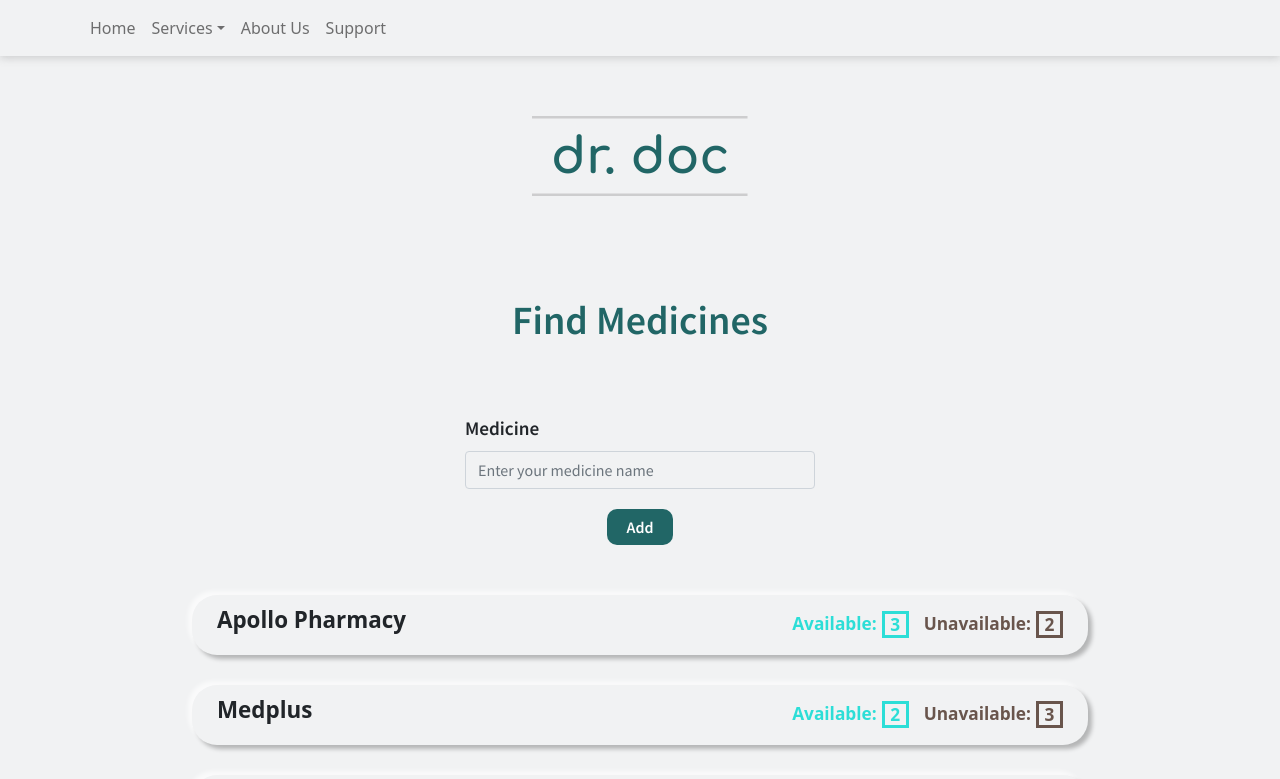
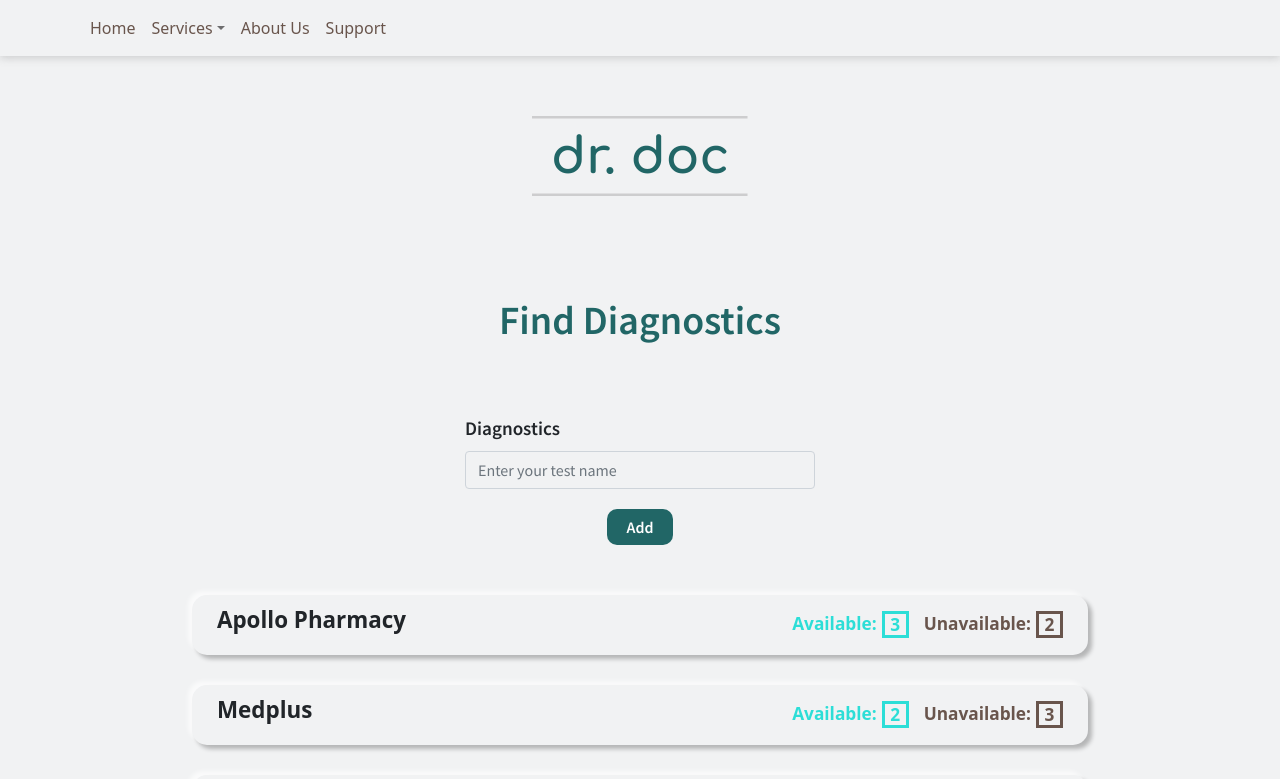
Before and after one commit to ChetanKrishna07/Dr-Doc, a React (Create React App) app: page /diagnostics in a window 1280 px wide. Shown: the top 779 px of the page. Built offline with nearby package versions, Linux system fonts and the light colour scheme.

Commit message:
Create Pages, Change accordian styles

```diff
--- a/package.json
+++ b/package.json
@@ -10,6 +10,7 @@
     "react": "^17.0.2",
     "react-bootstrap": "^2.0.2",
     "react-dom": "^17.0.2",
+    "react-router-dom": "^6.0.2",
     "react-scripts": "4.0.3",
     "web-vitals": "^1.1.2"
   },
--- a/src/App.js
+++ b/src/App.js
@@ -1,71 +1,23 @@
 import React from 'react';
 import './App.css';
-import Navigation from './Components/Navbar'
-import MainLogo from './Components/MainLogo'
-import Header from './Components/Header'
-import Input from './Components/Input'
-import Button from './Components/Button'
-import Medicine from './Components/MedicineList'
-import Store from './Components/Store'
-import Footer from './Components/Footer'
-
-import LogoSrc from './images/main_logo.png'
-import Colors from './colorsPallate'
+import { BrowserRouter, Routes, Route } from "react-router-dom";
+import Diagnostics from './pages/diagnostics';
+import Medicines from './pages/medicines';
+import Navigation from './Components/Navbar';
+import Footer from './Components/Footer';
 
 function App() {
-  const [medicines, updateMedicines] = React.useState([])
-  const [inputText, setInput] = React.useState("")
-
-  function addMedicine() {
-    if (inputText != "") {
-      updateMedicines((prevMedicines) => {
-        return [...prevMedicines, inputText];
-      })
-      setInput("")
-    }
-  }
-
-  function inputChange(event) {
-    setInput(event.target.value);
-  }
-
-  function deleteItem(index) {
-    console.log(index)
-    updateMedicines((prevMedicines) => {
-      return prevMedicines.filter((medicine, idx) => {
-        return idx != index
-      });
-    })
-  }
-
   return (
-    <div>
+    <BrowserRouter>
       <Navigation />
-      <MainLogo src={LogoSrc} />
-      <Header title="Find Medicines" />
-      <Input name="Medicine"
-        placeholder="Enter your medicine name"
-        type="text"
-        value={inputText}
-        handleChange={inputChange}
-      />
-      <Button text="Add" color={Colors.primary} handleClick={addMedicine} />
-      {medicines.map((medicine, index) => (
-        <Medicine
-          key={index}
-          name={medicine}
-          index={index}
-          handleClick={deleteItem}
-        />
-      ))}
-      <Store storeName="Apollo Pharmacy" available="3" unavailable="2"/>
-      <Store storeName="Medplus" available="2" unavailable="3"/>
-      <Store storeName="JSS" available="1" unavailable="4"/>
-      <Store storeName="ESI Pharmacy" available="1" unavailable="4"/>
+      <Routes>
+        <Route path="/" element={<Medicines />} />
+        <Route path="/medicines" element={<Medicines />} />
+        <Route path="/diagnostics" element={<Diagnostics />} />
+      </Routes>
       <Footer />
-
-    </div>
-  );
+    </BrowserRouter>
+  )
 }
 
 export default App;
--- a/src/Components/Navbar.jsx
+++ b/src/Components/Navbar.jsx
@@ -8,21 +8,26 @@
         boxShadow: '0px 2px 8px rgba(97, 97, 97, 0.25)',
         backgroundColor: Colors.bg
     }
+
+    const navItems = {
+        color: Colors.tertiary
+    }
+
     return (
         <>
             <Navbar collapseOnSelect expand='sm' style={navbar}>
                 <Container>
                     <Navbar.Toggle aria-controls="responsive-navbar-nav" />
                     <Navbar.Collapse id="responsive-navbar-nav">
-                        <Nav className='navItems'>
-                            <Nav.Link href="#home">Home</Nav.Link>
-                            <NavDropdown title="Services" id="responsive-nav-dropdown">
-                                <NavDropdown.Item href="#services/#doctor">Find Doctor</NavDropdown.Item>
-                                <NavDropdown.Item href="#services/#medicine">Medicines</NavDropdown.Item>
-                                <NavDropdown.Item href="#services/#diagnostics">Diagnostics</NavDropdown.Item>
+                        <Nav>
+                            <Nav.Link href="#home" style={navItems}>Home</Nav.Link>
+                            <NavDropdown title={<span style={navItems}>Services</span>} id="responsive-nav-dropdown">
+                                <NavDropdown.Item href="#services/#doctor" style={navItems}>Find Doctor</NavDropdown.Item>
+                                <NavDropdown.Item href="/medicines" style={navItems}>Medicines</NavDropdown.Item>
+                                <NavDropdown.Item href="/diagnostics" style={navItems}>Diagnostics</NavDropdown.Item>
                             </NavDropdown>
-                            <Nav.Link href="#about">About Us</Nav.Link>
-                            <Nav.Link href="#support">Support</Nav.Link>
+                            <Nav.Link href="#about" style={navItems}>About Us</Nav.Link>
+                            <Nav.Link href="#support" style={navItems}>Support</Nav.Link>
                         </Nav>
                     </Navbar.Collapse>
                 </Container>
--- a/src/Components/Store.jsx
+++ b/src/Components/Store.jsx
@@ -4,20 +4,20 @@
 const Store = (props) => {
 
     const [showInfo, setShow] = React.useState(false)
-
     const headerStyles = {
         backgroundColor: Colors.bg,
         display: 'flex',
         width: '70%',
         height: '60px',
         margin: 'auto',
-        borderRadius: '25px',
+        borderRadius: showInfo ? '15px 15px 0px 0px' : '15px',
         alignItems: 'center',
         padding: '0px 25px 0px 25px',
         justifyContent: 'space-between',
         boxShadow: '4px 4px 4px rgba(0, 0, 0, 0.25), -4px -4px 4px rgba(255, 255, 255, 0.65)',
         marginTop: '20px',
-        cursor: 'pointer'
+        cursor: 'pointer',
+        transition: '0.3s'
     }
 
     const available = {
@@ -63,12 +63,12 @@
         width: '70%',
         height: showInfo ? '200px' : '0px',
         margin: 'auto',
-        borderRadius: '25px',
+        borderRadius: showInfo ? '0px 0px 15px 15px' : '15px',
         alignItems: 'center',
         padding: '0px 25px 0px 25px',
         justifyContent: 'space-between',
-        boxShadow: '4px 4px 4px rgba(0, 0, 0, 0.25), -4px -4px 4px rgba(255, 255, 255, 0.65)',
-        marginTop: showInfo ? '30px' : '10px',
+        boxShadow: '4px 4px 4px rgba(0, 0, 0, 0.25), -4px 0px 4px rgba(255, 255, 255, 0.65)',
+        marginTop: showInfo ? '10px' : '10px',
         marginBottom: showInfo ? '30px' : '0px',
         cursor: 'pointer',
         transition: '0.3s'
--- /dev/null
+++ b/src/pages/diagnostics.js
@@ -0,0 +1,68 @@
+import React from 'react';
+import '../App.css';
+import MainLogo from '../Components/MainLogo'
+import Header from '../Components/Header'
+import Input from '../Components/Input'
+import Button from '../Components/Button'
+import Medicine from '../Components/MedicineList'
+import Store from '../Components/Store'
+
+import LogoSrc from '../images/main_logo.png'
+import Colors from '../colorsPallate'
+
+const Diagnostics = () => {
+    const [diagnostics, updateDiagnostics] = React.useState([])
+    const [inputText, setInput] = React.useState("")
+
+    function addMedicine() {
+        if (inputText != "") {
+            updateDiagnostics((prevDiagnostics) => {
+                return [...prevDiagnostics, inputText];
+            })
+            setInput("")
+        }
+    }
+
+    function inputChange(event) {
+        setInput(event.target.value);
+    }
+
+    function deleteItem(index) {
+        console.log(index)
+        updateDiagnostics((prevDiagnostics) => {
+            return prevDiagnostics.filter((diagnostics, idx) => {
+                return idx != index
+            });
+        })
+    }
+
+    return (
+        <div>
+
+            <MainLogo src={LogoSrc} />
+            <Header title="Find Diagnostics" />
+            <Input name="Diagnostics"
+                placeholder="Enter your test name"
+                type="text"
+                value={inputText}
+                handleChange={inputChange}
+            />
+            <Button text="Add" color={Colors.primary} handleClick={addMedicine} />
+            {diagnostics.map((medicine, index) => (
+                <Medicine
+                    key={index}
+                    name={medicine}
+                    index={index}
+                    handleClick={deleteItem}
+                />
+            ))}
+            <Store storeName="Apollo Pharmacy" available="3" unavailable="2" />
+            <Store storeName="Medplus" available="2" unavailable="3" />
+            <Store storeName="JSS" available="1" unavailable="4" />
+            <Store storeName="ESI Pharmacy" available="1" unavailable="4" />
+
+        </div>
+    );
+}
+
+export default Diagnostics;
--- /dev/null
+++ b/src/pages/medicines.js
@@ -0,0 +1,66 @@
+import React from 'react';
+import '../App.css';
+import MainLogo from '../Components/MainLogo'
+import Header from '../Components/Header'
+import Input from '../Components/Input'
+import Button from '../Components/Button'
+import Medicine from '../Components/MedicineList'
+import Store from '../Components/Store'
+
+import LogoSrc from '../images/main_logo.png'
+import Colors from '../colorsPallate'
+
+const Medicines = () => {
+    const [medicines, updateMedicines] = React.useState([])
+    const [inputText, setInput] = React.useState("")
+
+    function addMedicine() {
+        if (inputText != "") {
+            updateMedicines((prevMedicines) => {
+                return [...prevMedicines, inputText];
+            })
+            setInput("")
+        }
+    }
+
+    function inputChange(event) {
+        setInput(event.target.value);
+    }
+
+    function deleteItem(index) {
+        console.log(index)
+        updateMedicines((prevMedicines) => {
+            return prevMedicines.filter((medicine, idx) => {
+                return idx != index
+            });
+        })
+    }
+
+    return (
+        <div>
+            <MainLogo src={LogoSrc} />
+            <Header title="Find Medicines" />
+            <Input name="Medicine"
+                placeholder="Enter your medicine name"
+                type="text"
+                value={inputText}
+                handleChange={inputChange}
+            />
+            <Button text="Add" color={Colors.primary} handleClick={addMedicine} />
+            {medicines.map((medicine, index) => (
+                <Medicine
+                    key={index}
+                    name={medicine}
+                    index={index}
+                    handleClick={deleteItem}
+                />
+            ))}
+            <Store storeName="Apollo Pharmacy" available="3" unavailable="2" />
+            <Store storeName="Medplus" available="2" unavailable="3" />
+            <Store storeName="JSS" available="1" unavailable="4" />
+            <Store storeName="ESI Pharmacy" available="1" unavailable="4" />
+        </div>
+    );
+}
+
+export default Medicines;
```
Also changed, not shown: 1 other file (tests, documents, lock files or other folders).
